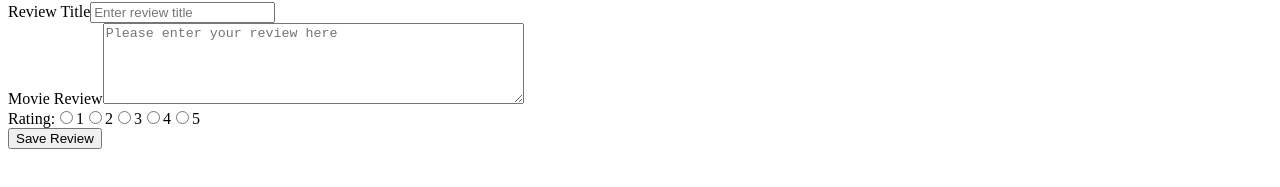
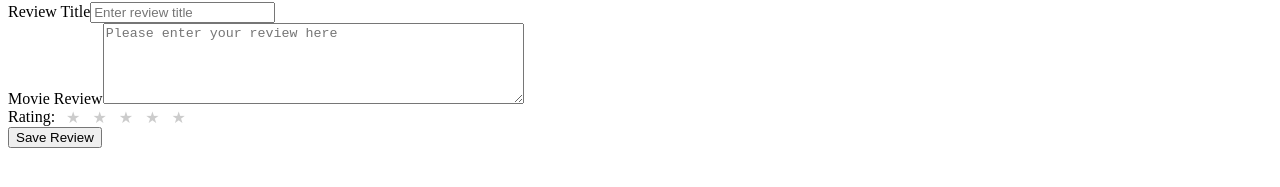
Before and after one commit to bethel-school-of-technology/team-gung-ho-coders-frontend, an Angular app: page /create-review in a window 1280 px wide. Shown: the part 177-364 px from the top of the page. Built offline with nearby package versions, Linux system fonts and the light colour scheme.

Commit message:
rating stars

```diff
--- a/src/app/components/create-review/create-review.component.css
+++ b/src/app/components/create-review/create-review.component.css
@@ -0,0 +1,26 @@
+.rating-stars {
+    unicode-bidi: bidi-override;
+    direction: rtl;
+  }
+
+  .rating-stars > label {
+    display: inline-block;
+    padding: 0 1px;
+    color: #ccc;
+  }
+
+  .rating-stars > input[type="radio"] {
+    display: none;
+  }
+
+  .rating-stars > input[type="radio"]:checked ~ label {
+    color: gold;
+  }
+
+  .rating-container {
+    display: flex;
+    align-items: center;
+  }
+
+  .rating-container label {
+    margin-right: 10px;}
--- a/src/app/components/create-review/create-review.component.html
+++ b/src/app/components/create-review/create-review.component.html
@@ -20,14 +20,18 @@
       <textarea id="reviewText" name="reviewText" [(ngModel)]="reviewText" placeholder="Please enter your review here" rows="5" cols="50"></textarea>
     </div>
 
-    <div>
+    <div class="rating-container">
       <label for="rating">Rating:</label>
-      <input type="radio" id="rating1" name="rating" value="1" [(ngModel)]="rating"> <label for="rating1">1</label>
-      <input type="radio" id="rating2" name="rating" value="2" [(ngModel)]="rating"> <label for="rating2">2</label>
-      <input type="radio" id="rating3" name="rating" value="3" [(ngModel)]="rating"> <label for="rating3">3</label>
-      <input type="radio" id="rating4" name="rating" value="4" [(ngModel)]="rating"> <label for="rating4">4</label>
-      <input type="radio" id="rating5" name="rating" value="5" [(ngModel)]="rating"> <label for="rating5">5</label>
+      <div class="rating-stars">
+        <input type="radio" id="rating1" name="rating" value="1" [(ngModel)]="rating"> <label for="rating1">&#9733;</label>
+        <input type="radio" id="rating2" name="rating" value="2" [(ngModel)]="rating"> <label for="rating2">&#9733;</label>
+        <input type="radio" id="rating3" name="rating" value="3" [(ngModel)]="rating"> <label for="rating3">&#9733;</label>
+        <input type="radio" id="rating4" name="rating" value="4" [(ngModel)]="rating"> <label for="rating4">&#9733;</label>
+        <input type="radio" id="rating5" name="rating" value="5" [(ngModel)]="rating"> <label for="rating5">&#9733;</label>
+      </div>
     </div>
+
+
 
     <div>
       <button type="submit">Save Review</button>
--- a/src/app/components/create-review/create-review.component.ts
+++ b/src/app/components/create-review/create-review.component.ts
@@ -29,7 +29,7 @@ export class CreateReviewComponent implements OnInit {
 
     const review = {
       movieId: this.movie.id,
-      imgUrl: this.movie.imageUrl || '',
+      // imgUrl: this.movie.imageUrl || '',
       TextBody: this.reviewText,
       MovieRating: this.rating
     };
--- a/src/app/services/movies.service.ts
+++ b/src/app/services/movies.service.ts
@@ -90,7 +90,7 @@ export class MoviesService {
     );
   }
 
-  addReviewToDatabase(review: { movieId: any; imgUrl: any; TextBody: string; MovieRating: any; }): Observable<any> {
+  addReviewToDatabase(review: { movieId: any; TextBody: string; MovieRating: any; }): Observable<any> {
 
 
 
```
